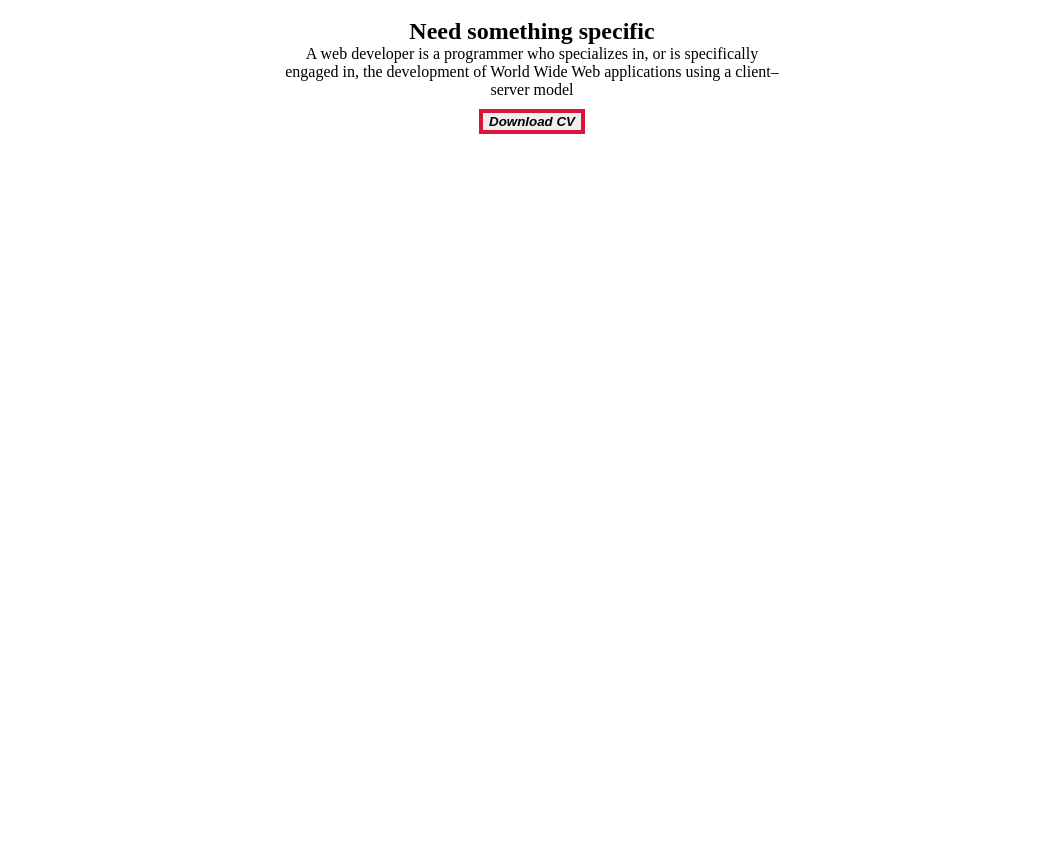
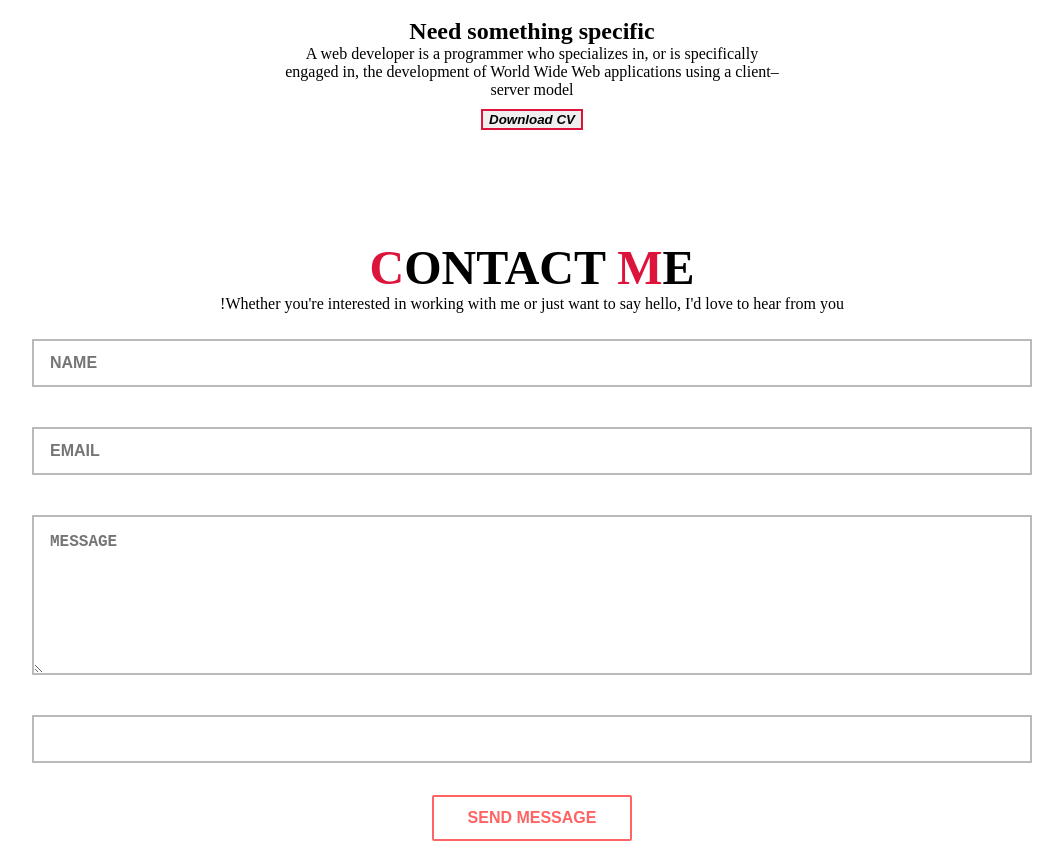
Before and after one commit to SomiaAlsaidi/portfolio, a plain HTML site: page index.html in a window 1280 px wide. Shown: the part 1439-2298 px from the top of the page, without its empty margins (108-1171 px from the left). Before the commit the page ends 1683 px from the top, so only its background shows below. Drawn offline with Linux system fonts and the light colour scheme; files whose address does not match are found by name.

Commit message:
SECTION 3

```diff
--- a/css/style.css
+++ b/css/style.css
@@ -171,7 +171,7 @@ a:hover {
 h1 {
 	font-size: 3rem;
 	text-transform: uppercase;
-	color: white;
+	color: #000;
 }
  h1 span {
 	color:crimson ;
@@ -269,7 +269,7 @@ h1,h3{
 	text-align: center;
 }
 #services .service-butoon button{
-    border: crimson solid 4px;
+    border: crimson solid 2px;
     color: #000;
     font-style: italic;
     margin-top: 10px;
@@ -277,3 +277,63 @@ h1,h3{
     }
 
 /* End Services Section */
+/* contact us styles */
+
+.content {
+    clear: #000;
+    text-align: center;
+}
+.contact-form {
+    padding: 0px 15px 0px 15px;
+  }
+
+
+  .form-control {
+    border: 2px solid rgba(0, 0, 0, 0.27);
+    width: 80%;
+    max-width: 100%;
+    height: 3em;
+    font-size: 16px;
+    padding: 1em;
+    margin: .5em 0 2em 0;
+    font-weight: bold;
+    text-align: left;
+  }
+
+  textarea {
+    min-height: 10em;
+  }
+
+  label {
+    display: inline-block;
+    max-width: 100%;
+    margin-bottom: 5px;
+    font-size: 18px;
+    text-transform: uppercase;
+    font-weight: 500;
+  }
+
+  #submit {
+    outline: none;
+    padding: 12px;
+    min-width: 200px;
+    border-radius: 2px;
+    border: 2px solid #FF6363;
+    text-align: center;
+    font-size: 1em;
+    color: #FF6363;
+    background-color: white;
+    text-decoration: none;
+    text-transform: uppercase;
+    font-weight: bold;
+  }
+
+  #submit:hover {
+    background-color: #FF6363;
+    color: white;
+    -webkit-transition: all 0.3s ease-out;
+    -o-transition: all 0.3s ease-out;
+    -ms-transition: all 0.3s ease-out;
+    -moz-transition: all 0.3s ease-out;
+    transition: all 0.3s ease-out;
+  }
--- a/index.html
+++ b/index.html
@@ -139,8 +139,46 @@
   </div>
   </div>
   <!-- End Service Section -->
+ <!-- begin section -->
 
+ <div class="section" data-anchor="contact">
+    <div class="content wow fadeInDown" data-wow-delay="0.2s">
+      <h1><span>C</span>ONTACT <SPAN>M</SPAN>E</h1>
+        <p>Whether you're interested in working with me or just want to say hello, I'd love to hear from you!</p>
+        <br>
+      <div class="contact-form">
 
+        <div id="form-messages"></div>
+        <form id="ajax-contact" method="post" role="form" action="contact.php" data-toggle="validator">
+          <div class="form-group has-feedback wow fadeInLeft" data-wow-delay="0.6s" >
+            <input type="text" class="form-control" id="name" name="name" placeholder="NAME" data-error="Field can't be blank!" required>
+            <span class="glyphicon form-control-feedback" aria-hidden="true"></span>
+            <div class="help-block with-errors"></div>
+          </div>
 
+          <div class="form-group has-feedback wow fadeInRight" data-wow-delay="0.8s" >
+            <input type="email" class="form-control" id="email" name="email" placeholder="EMAIL" data-error="Field can't be blank!" required>
+            <span class="glyphicon form-control-feedback" aria-hidden="true"></span>
+            <div class="help-block with-errors"></div>
+          </div>
+
+          <div class="form-group has-feedback wow fadeInLeft" data-wow-delay="1s">
+            <textarea data-minlength="10" class="form-control" id ="message" name="message" placeholder="MESSAGE" data-error="Minimum of 10 characters" required></textarea>
+            <span class="glyphicon form-control-feedback" aria-hidden="true"></span>
+            <div class="help-block with-errors"></div>
+          </div>
+
+          <div class="hidden">
+            <input type="text" class="form-control" id="human" name="human" placeholder="">
+          </div>
+          <div class="wow fadeInUp" data-wow-delay="1s">
+            <button type="submit" id="submit" name="submit" class="btn btn-lg">SEND MESSAGE</button>
+          </div>
+        </form>
+      <br>
+      </div>
+  </div>
+ </div>
+ <!-- end section -->
     </body>
     </html>
```
